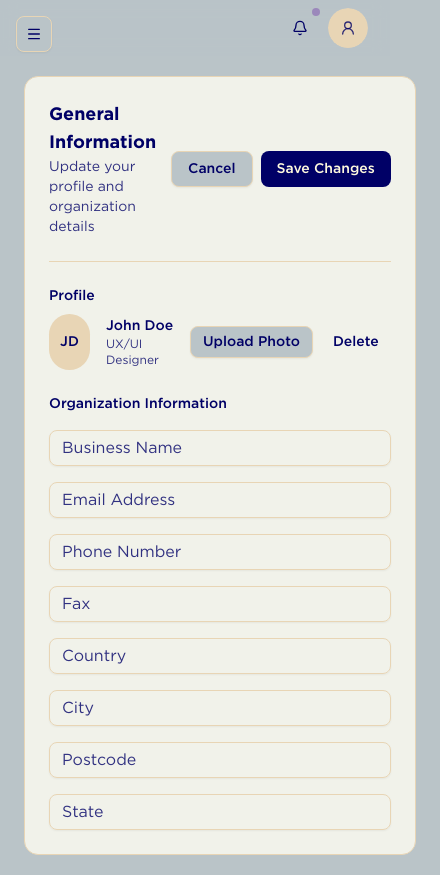
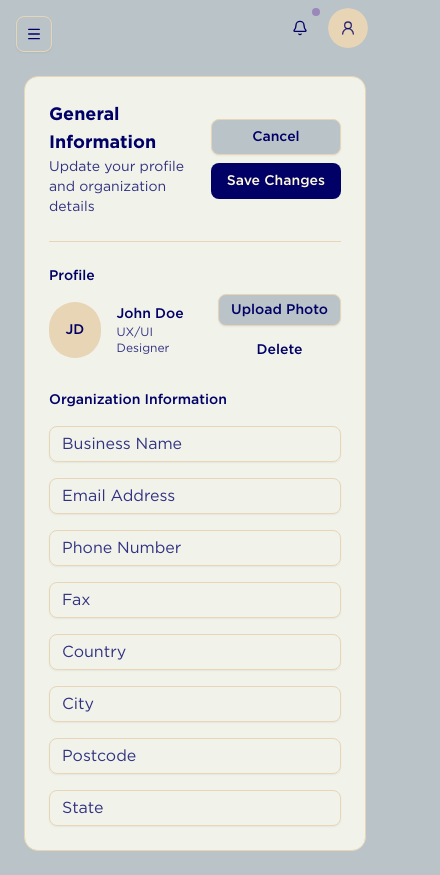
Before and after one commit to PAPA-CHUWE/region-lens, a Next.js app: page /settings in a window 390 px wide. Shown: the whole page, 440 px wide, since content can reach past the window. Built offline with nearby package versions, Linux system fonts and the light colour scheme.

Commit message:
regionlens settings1

```diff
--- a/app/(pages)/(dashboard)/settings/page.tsx
+++ b/app/(pages)/(dashboard)/settings/page.tsx
@@ -42,14 +42,14 @@ const Settings = () => {
         <div className="flex items-center justify-between">
           <div>
             <h1 className="text-lg font-semibold">General Information</h1>
-            <p className="text-sm text-muted-foreground">
+            <p className="text-sm text-muted-foreground text-wrap">
               Update your profile and organization details
             </p>
           </div>
 
-          <div className="flex gap-2">
-            <Button variant="outline">Cancel</Button>
-            <Button>Save Changes</Button>
+          <div className="flex gap-2 md:flex-row flex-col">
+            <Button variant="outline" className="w-full md:w-auto">Cancel</Button>
+            <Button className="w-full md:w-auto">Save Changes</Button>
           </div>
         </div>
 
@@ -72,11 +72,11 @@ const Settings = () => {
                 </p>
               </div>
 
-              <div className="ml-auto flex gap-2">
-                <Button size="sm" variant="outline">
+              <div className="ml-auto flex gap-2 md:flex-row flex-col">
+                <Button size="sm" variant="outline" className="w-full md:w-auto">
                   Upload Photo
                 </Button>
-                <Button size="sm" variant="ghost">
+                <Button size="sm" variant="ghost" className="w-full md:w-auto">
                   Delete
                 </Button>
               </div>
```
